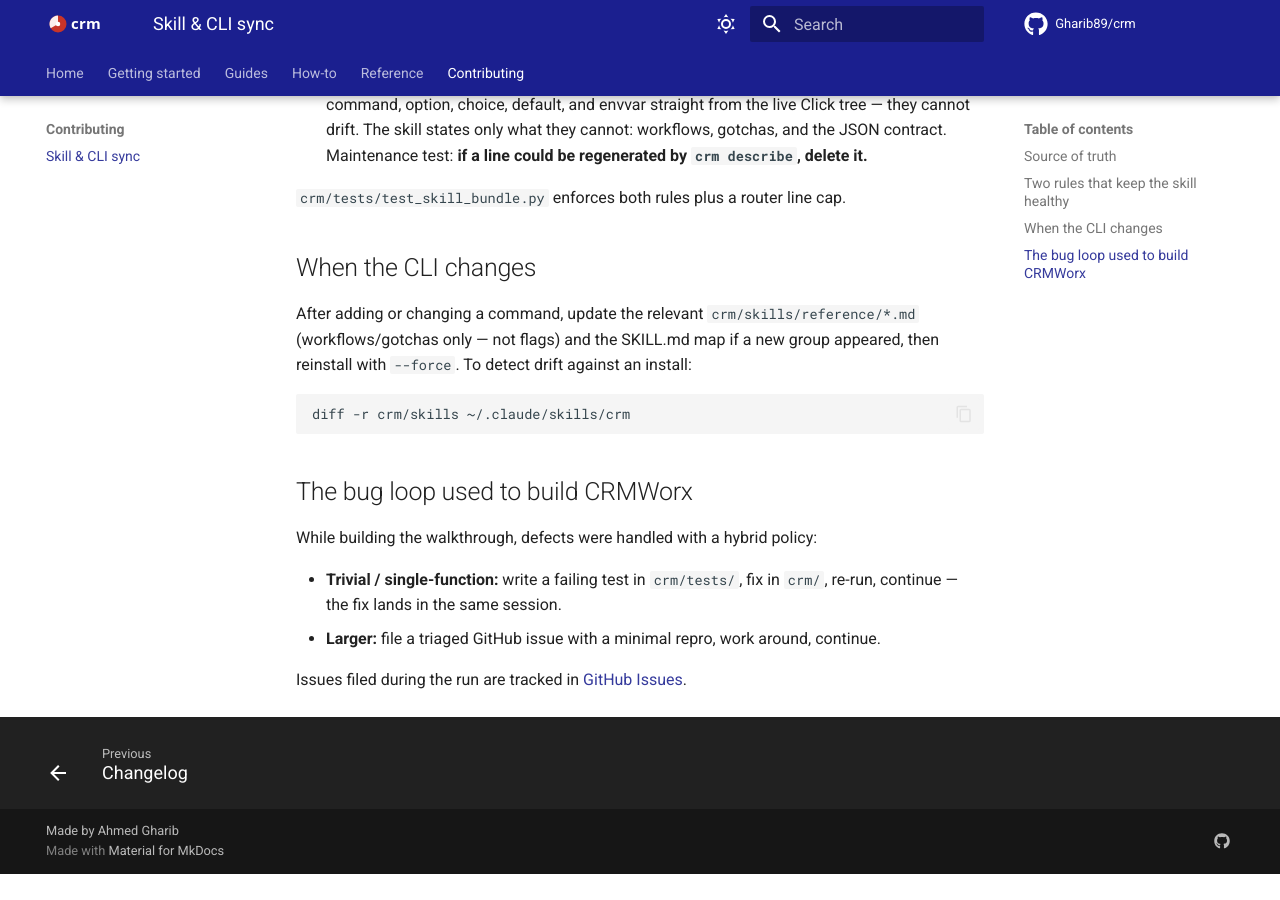
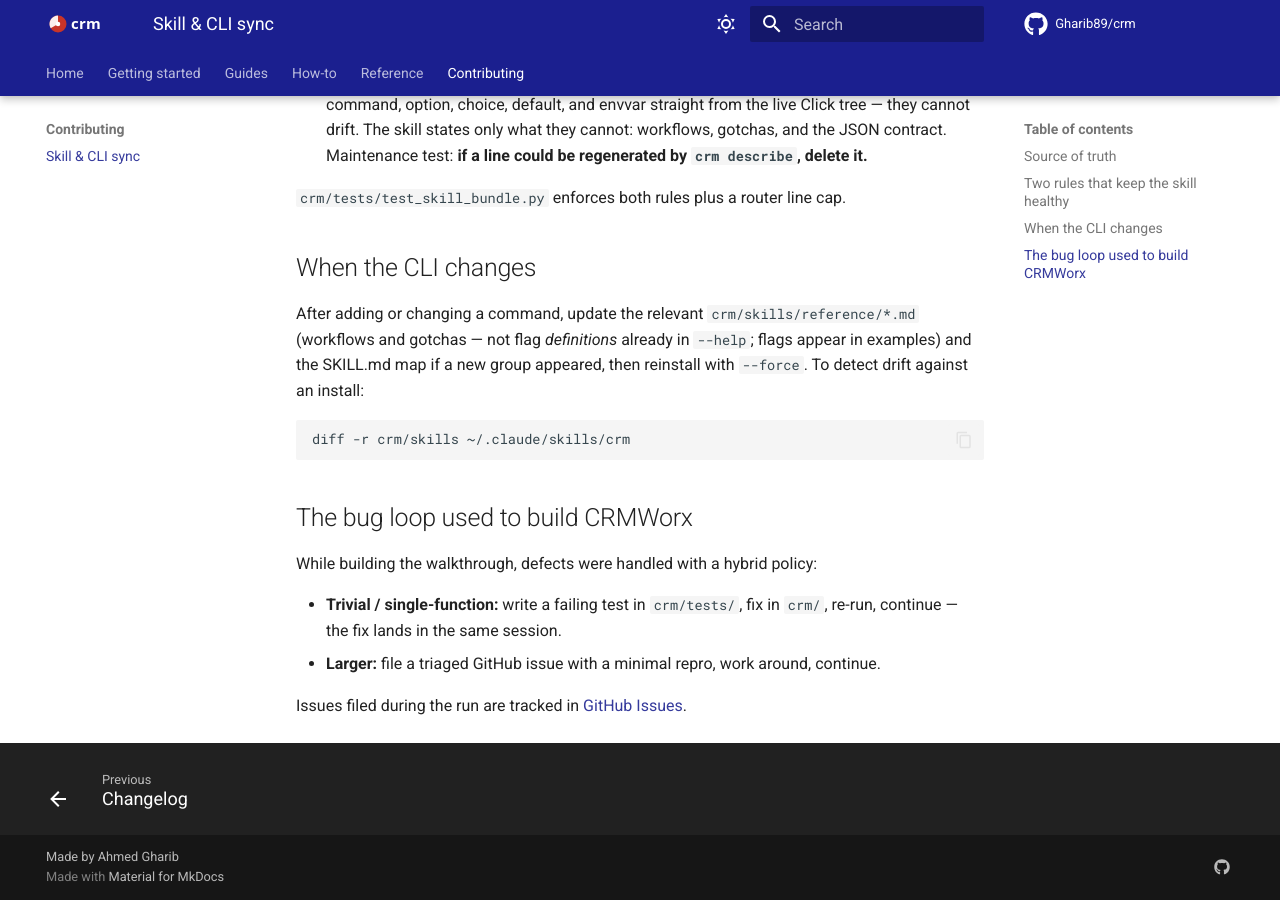
Before and after one commit to Gharib89/crm, an MkDocs documentation site: the page built from docs/contributing/skill-and-cli.md, in a window 1280 px wide and 900 px high, scrolled down 761 px. Built offline with MkDocs 1.6.1 and Material for MkDocs 9.7.7, drawn with Linux system fonts in a browser that asks for light colours; comment, search, counter and statistics services are not loaded; before the commit the page ends 1635 px from its top, so only the background shows below that.

Commit message:
fix(skill): address Copilot review round 3 on #158
- SKILL.md exit-code table: note that code 2 still emits {ok:false,error}
  envelope on stdout under --json (verified against cli.py:253-272)
- contributing/skill-and-cli.md: clarify 'not flags' means not flag
  definitions already in --help; flags naturally appear in examples

Co-Authored-By: Claude Sonnet 4.6 <noreply@anthropic.com>

````diff
--- a/docs/contributing/skill-and-cli.md
+++ b/docs/contributing/skill-and-cli.md
@@ -35,7 +35,7 @@ crm skill install --target claude --force
 ## When the CLI changes
 
 After adding or changing a command, update the relevant `crm/skills/reference/*.md`
-(workflows/gotchas only — not flags) and the SKILL.md map if a new group appeared,
+(workflows and gotchas — not flag *definitions* already in `--help`; flags appear in examples) and the SKILL.md map if a new group appeared,
 then reinstall with `--force`. To detect drift against an install:
 
 ```bash
````
